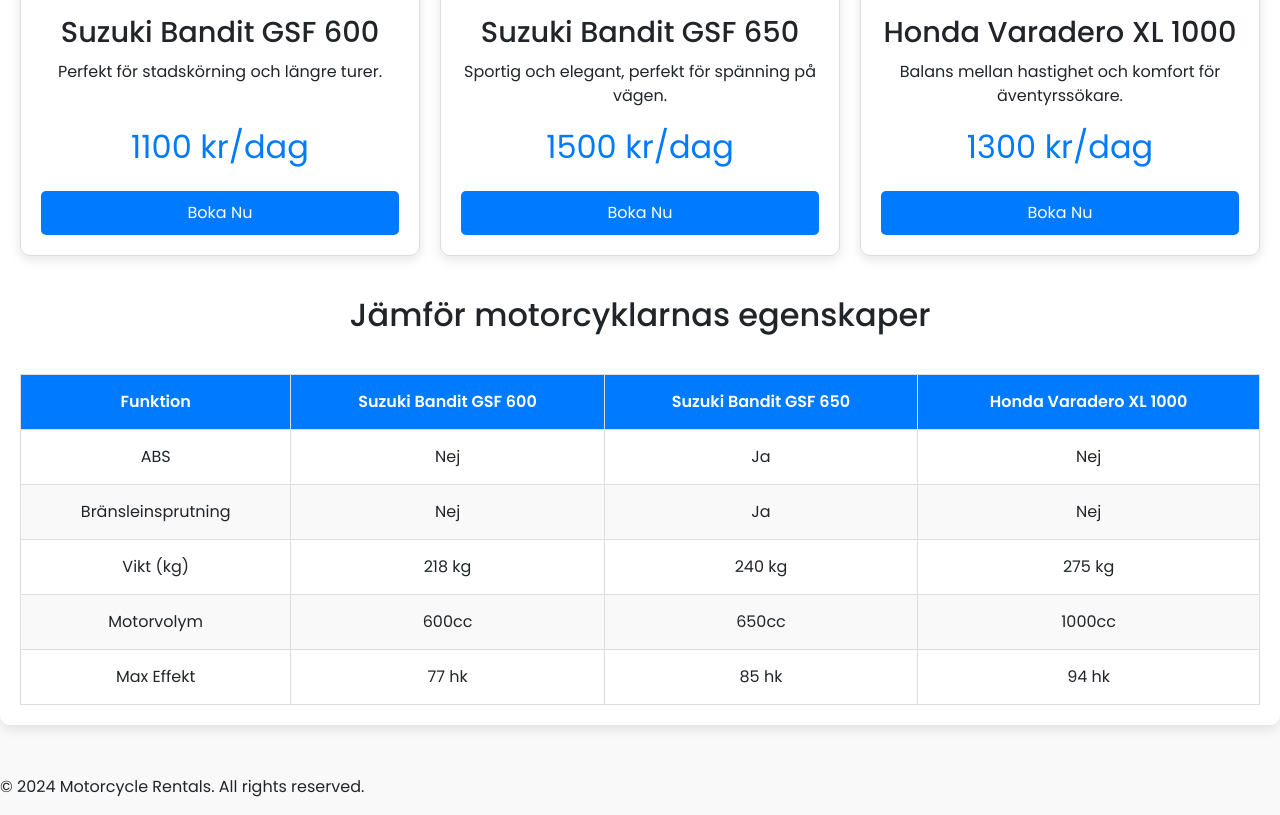
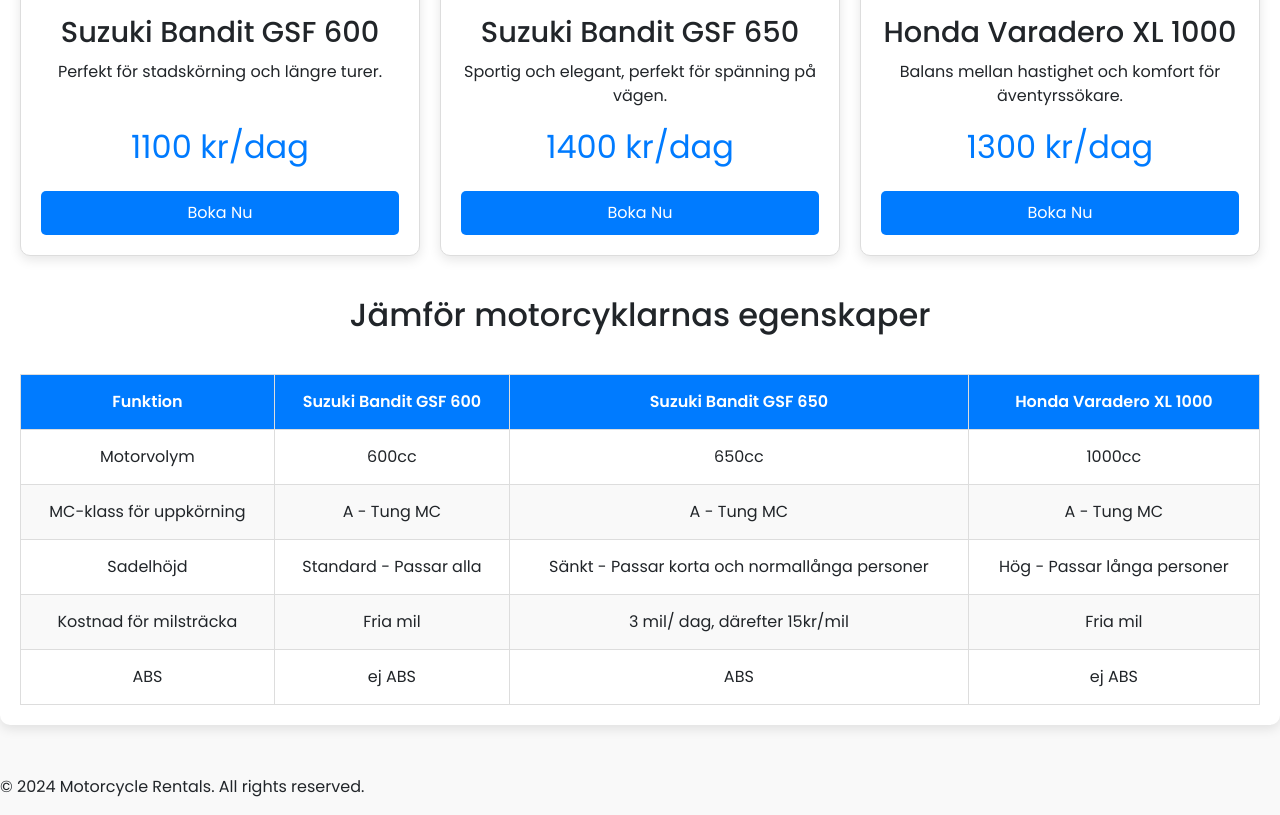
Before and after one commit to BennyTruong/HyraMC, a Django app: page /price/ in a window 1280 px wide. Shown: the part 469-1284 px from the top of the page. Run offline with Django 5.2, Linux system fonts and the light colour scheme; some libraries are stand-ins or nearby versions.

Commit message:
cheanges to the price table and booking

```diff
--- a/booking/templates/bookings/create_booking.html
+++ b/booking/templates/bookings/create_booking.html
@@ -181,7 +181,7 @@
                     {{ form.last_name }}
                 </div>
                 <div>
-                    <label for="id_phone_number">Telefonnnummer:</label>
+                    <label for="id_phone_number">Telefon:</label>
                     {{ form.email }}
                 </div>
                 <div>
@@ -202,8 +202,8 @@
                 </div>
                 <linebreaks>
 
-                <img src="https://encrypted-tbn0.gstatic.com/shopping?q=tbn:ANd9GcTq5fO-0Nt7Auy3IIHYGwe3b1IAQj4D5UZOK6TMjNXUxmGjGgW4uClcxyaR7KP8htfWV5TMpdtV-ItVSwPPQlobOPGq8ihxYOvE29kMOdrfOFIonXRNUEs6" alt="Motorcycle"> <!-- Replace with actual image -->
-                <p>Book the perfect motorcycle for your adventure. Enjoy smooth rides with top-tier motorcycles.</p>
+                <img src="https://images5.1000ps.net/images_bikekat/2017/3-SUZUKI/1767-Bandit_650S_ABS/1.jpg?format=webp&quality=80&width=380&height=250&bgcolor=rgba_39_42_44_0&mode=pad" alt="Suzuki Bandit GSF 650">
+                <p>Boka din motorcykel för antingen uppkörning av A-kort eller nöjeskörning för en dag.</p>
 
             </form>
         </div>
--- a/booking/templates/bookings/price.html
+++ b/booking/templates/bookings/price.html
@@ -147,7 +147,7 @@
                 <img src="https://images5.1000ps.net/images_bikekat/2017/3-SUZUKI/1767-Bandit_650S_ABS/1.jpg?format=webp&quality=80&width=380&height=250&bgcolor=rgba_39_42_44_0&mode=pad" alt="Suzuki Bandit GSF 650">
                 <h3>Suzuki Bandit GSF 650</h3>
                 <p>Sportig och elegant, perfekt för spänning på vägen.</p>
-                <div class="price">1500 kr/dag</div>
+                <div class="price">1400 kr/dag</div>
                 <button>Boka Nu</button>
             </div>
 
@@ -174,34 +174,34 @@
             </thead>
             <tbody>
                 <tr>
-                    <td>ABS</td>
-                    <td>Nej</td>
-                    <td>Ja</td>
-                    <td>Nej</td>
-                </tr>
-                <tr>
-                    <td>Bränsleinsprutning</td>
-                    <td>Nej</td>
-                    <td>Ja</td>
-                    <td>Nej</td>
-                </tr>
-                <tr>
-                    <td>Vikt (kg)</td>
-                    <td>218 kg</td>
-                    <td>240 kg</td>
-                    <td>275 kg</td>
-                </tr>
-                <tr>
                     <td>Motorvolym</td>
                     <td>600cc</td>
                     <td>650cc</td>
                     <td>1000cc</td>
                 </tr>
                 <tr>
-                    <td>Max Effekt</td>
-                    <td>77 hk</td>
-                    <td>85 hk</td>
-                    <td>94 hk</td>
+                    <td>MC-klass för uppkörning</td>
+                    <td>A - Tung MC</td>
+                    <td>A - Tung MC</td>
+                    <td>A - Tung MC</td>
+                </tr>
+                <tr>
+                    <td>Sadelhöjd</td>
+                    <td>Standard - Passar alla</td>
+                    <td>Sänkt - Passar korta och normallånga personer</td>
+                    <td>Hög - Passar långa personer</td>
+                </tr>
+                <tr>
+                    <td>Kostnad för milsträcka</td>
+                    <td>Fria mil</td>
+                    <td>3 mil/ dag, därefter 15kr/mil</td>
+                    <td>Fria mil</td>
+                </tr>
+                <tr>
+                    <td>ABS</td>
+                    <td>ej ABS</td>
+                    <td>ABS</td>
+                    <td>ej ABS</td>
                 </tr>
             </tbody>
         </table>
```
